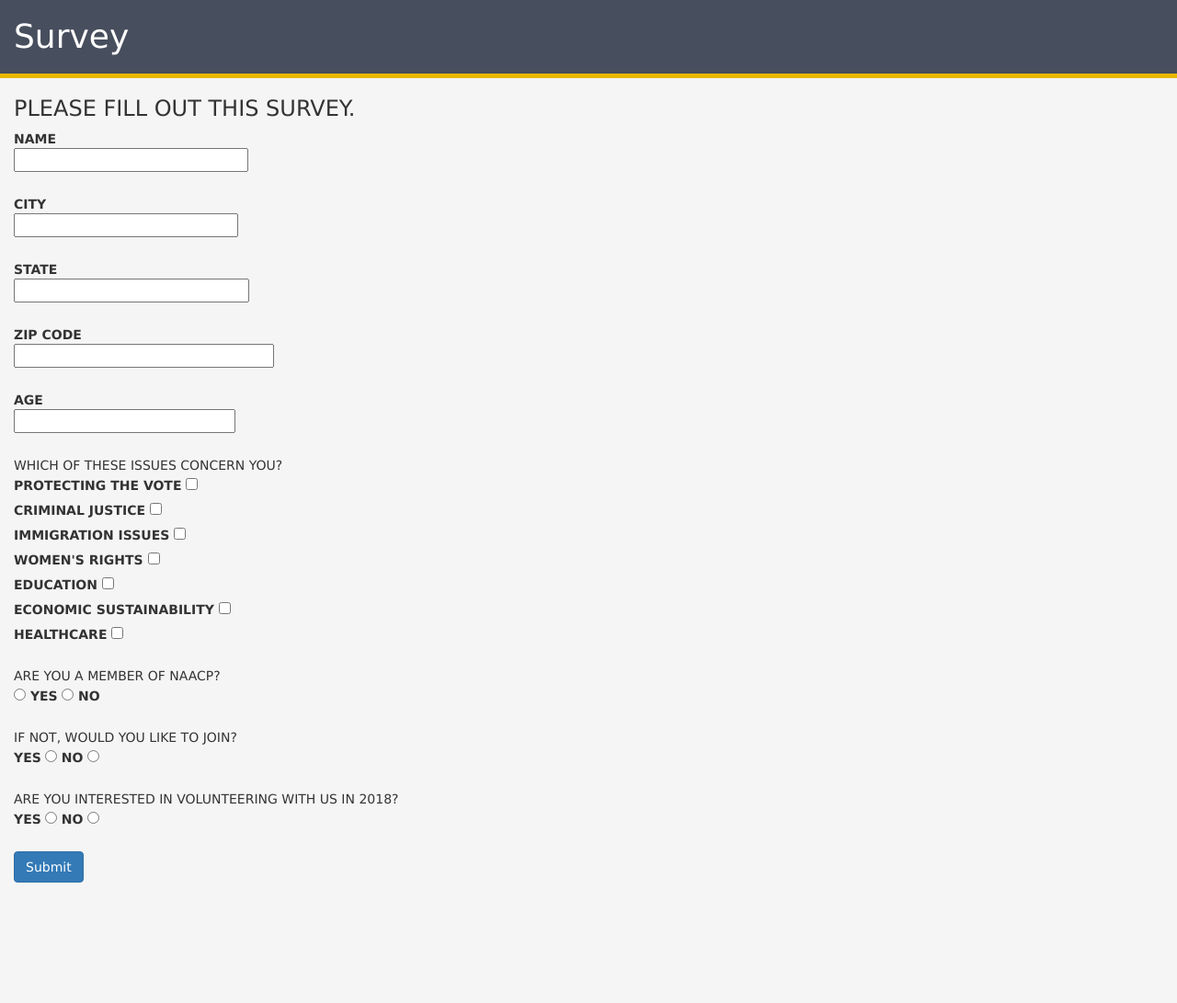
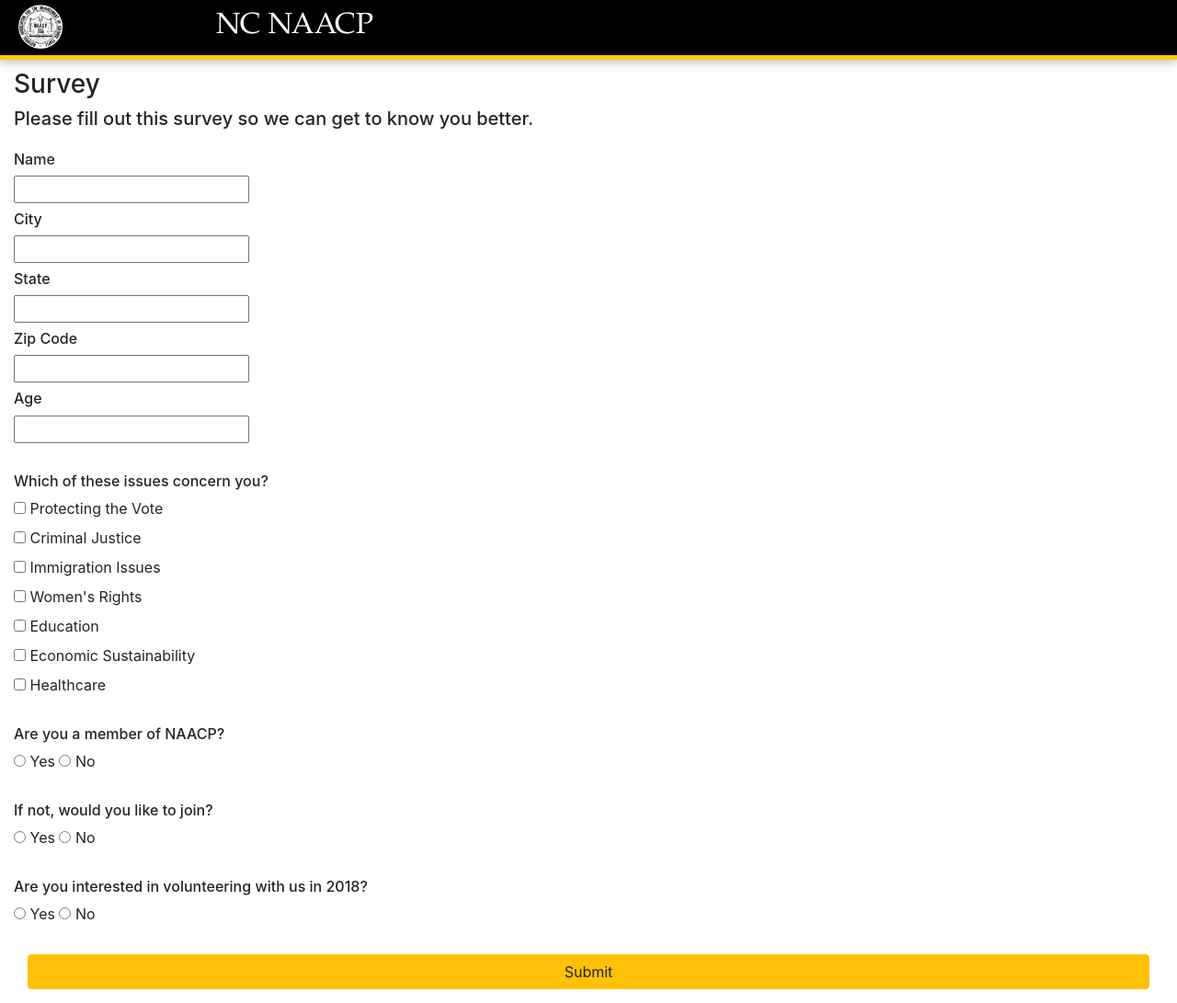
Before and after one commit to ravi2020/IOP-2018-NAACP-Project, a plain HTML site: page www/survey.html in a window 1280 px wide. Shown: the whole page at 92% size. Before the commit the page ends 960 px from the top, so only its background shows below. Drawn offline with nearby package versions, Linux system fonts and the light colour scheme.

Commit message:
Layout/Colors
made all the pages consistent with each other in layout/color scheme

```diff
--- a/www/css/newcss.css
+++ b/www/css/newcss.css
@@ -1,9 +1,16 @@
-/*HEADER STUFF*/
+/*WHOLE DOCUMENT STYLING*/
 html, body{
 	margin: 0;
 	max-width: 100%;
-    overflow-x: hidden;
+ 	overflow-x: hidden;
+
 }
+
+::-webkit-scrollbar {
+   	display: none; /*remove scrollbar*/
+}
+
+/*HEADER STUFF*/
 header {
 	background: black;
 	color: white;
@@ -12,30 +19,55 @@
 	border-bottom: 5px solid #FFCB00;
 	font-size: 2em;
 	max-height: 65px;
-	-webkit-box-shadow: 0px 5px 10px #BFBFBF;
-	box-shadow: 0px 5px 10px #BFBFBF;
+	-webkit-box-shadow: 0px 3px 10px #BFBFBF;
+	box-shadow: 0px 3px 10px #BFBFBF;
 	font-family: Baskerville, "Palatino Linotype", Palatino, "Century Schoolbook L", "Times New Roman", "serif";
+	position: fixed;
+	width: 100%;
+	top: 0;
 }
 
 #logo {
 	width: 1.5em;
 	float: left;
+	margin-right: 15px;
 }
 
+/*MAIN CONTENT*/
+main{
+	padding-top: 75px;
+}
 main {
-	min-height: 1000px;
+	padding: 75px 15px 0px 15px;
+
+}
+button i{
+	font-size: 3em;
+}
+
+button {
+	width: 100%;
+}
+form {
+	padding: 15px;
+}
+
+#fact {
+	height: 27px;
+	background-color: #FFCB00;
+	margin: 5px 0px 5px 0px;
 }
 
 /*FOOTER STUFF*/
 footer {
 	background: black;
-	-webkit-box-shadow: 0px -5px 10px #BFBFBF;
-	box-shadow: 0px -5px 10px #BFBFBF;
+	-webkit-box-shadow: 0px -3px 10px #BFBFBF;
+	box-shadow: 0px -3px 10px #BFBFBF;
 	color: white;
 	position: fixed;
 	width: 100%;
 	bottom: 0;
-	font-size: 30px;
+	font-size: 1.5em;
 	max-height: 90px;
 	padding-top: 10px;
 	padding-bottom: 10px;
@@ -43,15 +75,18 @@
 }
 
 footer i {
-	margin: 0 .3em 0 .3em
+	margin: 0 .4em 0 .4em;
 }
 
 footer a {
 	color: white;
 }
 
+/*MEDIA QUERIES*/
 @media (max-width: 320px) {
 	footer{
 		font-size: 25px
 	}
 }
+
+/*FORM STYLING*/
--- a/www/survey.html
+++ b/www/survey.html
@@ -1,184 +1,166 @@
 <!doctype html>
 <html>
-
 <head>
 <meta charset="utf-8">
 <meta name="viewport" content="initial-scale=1, maximum-scale=1, user-scalable=no, width=device-width">
+<link href="css/newcss.css" rel="stylesheet" type="text/css">
+<!--hardcoded stylesheet-->
+<link rel="stylesheet" href="https://use.fontawesome.com/releases/v5.0.8/css/all.css" integrity="sha384-3AB7yXWz4OeoZcPbieVW64vVXEwADiYyAEhwilzWsLw+9FgqpyjjStpPnpBO8o8S" crossorigin="anonymous">
+<!--link to icons-->
+<link rel="stylesheet" href="https://maxcdn.bootstrapcdn.com/bootstrap/4.0.0/css/bootstrap.min.css" integrity="sha384-Gn5384xqQ1aoWXA+058RXPxPg6fy4IWvTNh0E263XmFcJlSAwiGgFAW/dAiS6JXm" crossorigin="anonymous">
+<!--Bootstrap link -->
+
 <title>Survey</title>
-
-  <!-- Latest compiled and minified CSS -->
-  <link rel="stylesheet" href="https://maxcdn.bootstrapcdn.com/bootstrap/3.3.7/css/bootstrap.min.css">
-
-  <!-- jQuery library -->
-  <script src="https://ajax.googleapis.com/ajax/libs/jquery/3.3.1/jquery.min.js"></script>
-
-  <!-- Latest compiled JavaScript -->
-  <script src="https://maxcdn.bootstrapcdn.com/bootstrap/3.3.7/js/bootstrap.min.js"></script>
-  <link rel="stylesheet" href="css/styles.css">
 </head>
 
 <body>
-  <!--Heading -->
-  <div class="container-fluid sign-in-header" style="margin-bottom: 0">
-    <h1>Survey</h1>
+<header>
+  <div class="row">
+    <div class="col-2"> <img id="logo" alt="logo" src="naacplogo.png"></div>
+    <div class="col-10">NC NAACP</div>
   </div>
+</header>
 
-  <div class="container-fluid">
-    <h3>Please fill out this survey.</h3>
+<main>
+  <h3>Survey</h3>
+  <h5>Please fill out this survey so we can get to know you better.</h5>
   <!--Start form -->
-    <form name="info" netlify>
+  <form>
     <div class="row">
       <div class="col-xs-12">
-          <label>Name
+        <label>
+        <h6>Name</h6>
         <input type="text" name="Name">
-          </label> <!--Name Field-->
+        </label>
+      </div>
+    </div>
+    <div class="row">
+      <div class="col-xs-12">
+        <label>
+        <h6>City</h6>
+        <input type="text" name="City">
+        </label>
+      </div>
+    </div>
+    <div class="row">
+      <div class="col-xs-12">
+        <label for="">
+        <h6>State</h6>
+        <input type="text" name="State">
+        </label>
+      </div>
+    </div>
+    <div class="row">
+      <div class="col-xs-12">
+        <label>
+        <h6>Zip Code</h6>
+        <input type="text" name="zipcode">
+        </label>
+      </div>
+    </div>
+    <div class="row">
+      <div class="col-xs-12">
+        <label>
+        <h6>Age</h6>
+        <input type="text" name="Age">
+        </label>
       </div>
     </div>
     <br>
-
     <div class="row">
       <div class="col-xs-12">
-            <label>City
-          <input type="text" name="City">
-          </label> <!--City Field-->
+        <h6>Which of these issues concern you?</h6>
+        <label>
+          <input type="checkbox" name="issues" value="vote" >
+          Protecting the Vote </label>
       </div>
     </div>
-      <br>
-
     <div class="row">
       <div class="col-xs-12">
-          <label for="">State
-          <input type="text" name="State">
-          </label> <!--State Field-->
+        <label>
+          <input type="checkbox" name="issues" value="criminal justice">
+          Criminal Justice </label>
       </div>
     </div>
-      <br>
-
     <div class="row">
       <div class="col-xs-12">
-            <label>Zip Code
-          <input type="text" name="zipcode">
-          </label> <!--Zip Code Field-->
+        <label>
+          <input type="checkbox" name="issues" value="immigration">
+          Immigration Issues </label>
       </div>
     </div>
-      <br>
-
     <div class="row">
       <div class="col-xs-12">
-          <label>Age
-          <input type="text" name="Age">
-          </label> <!--Age Field-->
+        <label>
+          <input type="checkbox" name="issues" value="women's rights">
+          Women's Rights </label>
       </div>
     </div>
-      <br>
-
-      Which of these issues concern you? <!--Start Checkbox for Issues-->
     <div class="row">
       <div class="col-xs-12">
-          <label class="checkbx"> Protecting the Vote
-            <input type="checkbox" name="issues" value="vote" >
-             </label> <!--Choice 1-->
+        <label>
+          <input type="checkbox" name="issues" value="education">
+          Education </label>
       </div>
     </div>
-
+    <div class="row">
+      <div class="col-xs-12 ">
+        <label>
+          <input type="checkbox" name="issues" value="economic sustainability" />
+          Economic Sustainability </label>
+      </div>
+    </div>
     <div class="row">
       <div class="col-xs-12">
-          <label class="checkbx"> Criminal Justice
-            <input type="checkbox" name="issues" value="criminal justice">
-          </label> <!--Choice 2-->
-        </div>
-      </div>
-
-      <div class="row">
-        <div class="col-xs-12">
-          <label class="checkbx"> Immigration Issues
-            <input type="checkbox" name="issues" value="immigration">
-          </label> <!--Choice 3-->
-        </div>
-      </div>
-
-      <div class="row">
-        <div class="col-xs-12">
-          <label class="checkbx"> Women's Rights
-            <input type="checkbox" name="issues" value="women's rights">
-          </label> <!--Choice 4-->
-        </div>
-      </div>
-
-      <div class="row">
-        <div class="col-xs-12">
-          <label class="checkbx"> Education
-            <input type="checkbox" name="issues" value="education">
-           </label> <!--Choice 5-->
-        </div>
-      </div>
-
-      <div class="row">
-        <div class="col-xs-12">
-          <label class="checkbx">   Economic Sustainability
-            <input type="checkbox" name="issues" value="economic sustainability" />
-          </label> <!--Choice 6-->
-        </div>
-      </div>
-
-      <div class="row">
-        <div class="col-xs-12">
-          <label class="checkbx"> Healthcare
+        <label>
           <input type="checkbox" name="issues" value="healthcare">
-             </label> <!--Choice 7-->
+          Healthcare </label>
       </div>
     </div>
     <br>
     <!--End First Checkbox-->
-      Are you a member of NAACP?<br>
+
     <div class="row">
       <div class="col-xs-12">
-            <label class="radiobutton"> <!--Radio Button: member of NAACP?-->
+        <h6> Are you a member of NAACP?</h6>
+        <label>
           <input type="radio" name="member" value="yes">
-              <span class="radiochecked"></span>
-              Yes
-            </label>
-            <label class="radiobutton">
+          Yes </label>
+        <label>
           <input type="radio" name="member" value="no">
-		          <span class="radiochecked"></span>
-              No
-            </label>
+          No </label>
       </div>
     </div>
     <br>
-
     <div class="row">
       <div class="col-xs-12">
-            If not, would you like to join?<br> <!--Radio Button: join NAACP?-->
-            <label class="radiobutton"> Yes </label>
+        <h6>If not, would you like to join?</h6>
+        <!--Radio Button: join NAACP?-->
+        <label>
           <input type="radio" name="join" value="yes">
-            <label class="radiobutton"> No </label>
+          Yes </label>
+        <label>
           <input type="radio" name="join" value="no">
+          No </label>
       </div>
     </div>
     <br>
-
-        Are you interested in volunteering with us in 2018? <br>  <!--Radio Button: Volunteer?-->
     <div class="row">
       <div class="col-xs-12">
-            <label class="radiobutton"> Yes </label>
+        <h6>Are you interested in volunteering with us in 2018?</h6>
+        <!--Radio Button: Volunteer?-->
+        <label>
           <input type="radio" name="volunteer" value="yes">
-
-            <label class="radiobutton"> No </label>
+          Yes </label>
+        <label>
           <input type="radio" name="volunteer" value="no">
+          No </label>
       </div>
     </div>
     <br>
-
-        <div class="row">
-          <div class="col-xs-12">
-            <button type="submit" class="btn btn-primary">Submit</button>  <!--Submit the form-->
-          </div>
-        </div>
-
-    </form>  <!--End the Form-->
-    </div>
-    <footer id="footer"> <!--empty footer for stuff if needed--></footer>
+    <button type="button" class="btn btn-warning" onclick="location.href='landing.html';">Submit</button>
+  </form>
+  <!--End the Form-->
+</main>
 </body>
-
 </html>
```
Also changed, not shown: www/SignIn.html (+39 -69 lines), www/about.html (+1 -1 lines), www/calendar.html (+5 -3 lines), www/create.html (+51 -67 lines), www/donate.html (+8 -1 lines), www/landing.html (+6 -1 lines), www/profile.html (+24 -1 lines), www/volunteer.html (+1 -1 lines). Lines whose indentation alone changed are shown as unchanged.
